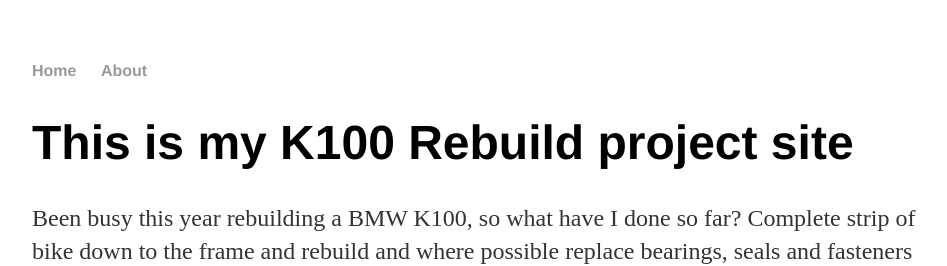
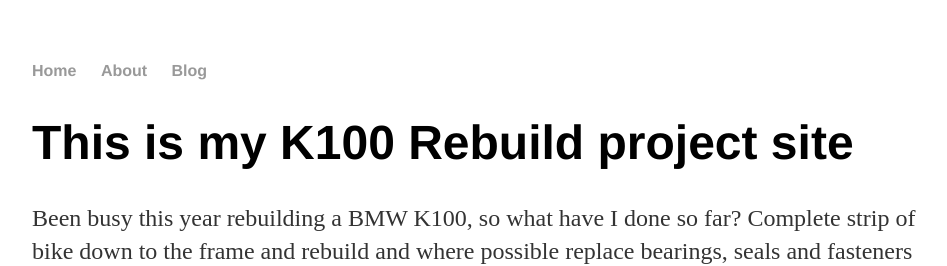
Before and after one commit to JonnyHonda/k100-project, a Jekyll site: the page built from index.html, in a window 1280 px wide. Shown: the top 266 px of the page, without its empty margins (160-1107 px from the left). Built offline with Jekyll 4.4.1, drawn with Linux system fonts in a browser that asks for light colours.

Commit message:
Adding Blog page

```diff
--- a/_layouts/default.html
+++ b/_layouts/default.html
@@ -13,6 +13,7 @@
 <ul>
 <li><a href="/k100-project/">Home</a></li>
 <li><a href="/k100-project/about/">About</a></li>
+<li><a href=""/k100-project/blog">Blog</a></li>
 </ul>
     </nav>
 <div class="container">
```
